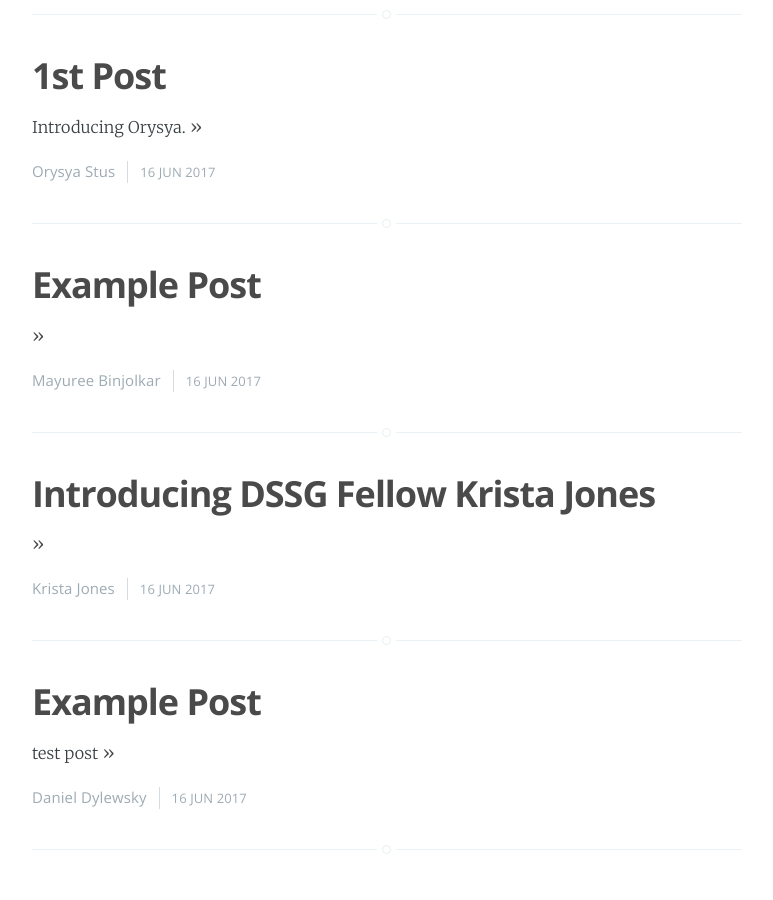
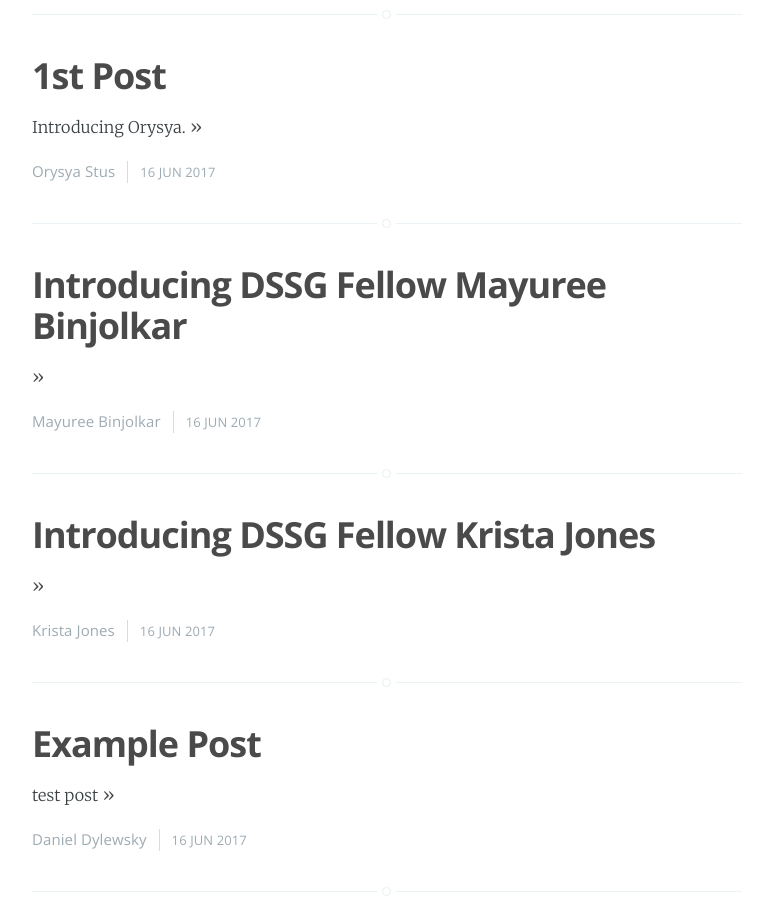
Before and after one commit to uwescience/DSSG2017, a Jekyll site: the page built from index.html, in a window 1280 px wide and 900 px high, scrolled down 2443 px. Shown: the whole window, without its empty margins (253-1026 px from the left). Built offline with Jekyll 4.4.1, drawn with Linux system fonts in a browser that asks for light colours; the list of posts is cut into pages by our own code.

Commit message:
Update 2017-06-16-Mayuree-Binjolkar.md

```diff
--- a/_posts/2017-06-16-Mayuree-Binjolkar.md
+++ b/_posts/2017-06-16-Mayuree-Binjolkar.md
@@ -1,6 +1,6 @@
 ---
 layout: post
-title:  "Example Post"
+title:  "Introducing DSSG Fellow Mayuree Binjolkar"
 date:   2017-06-16
 author: Mayuree Binjolkar
 ---
```
